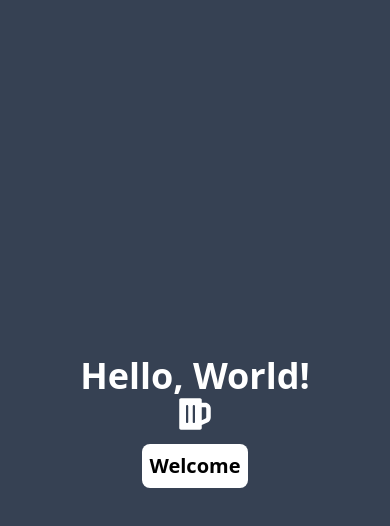
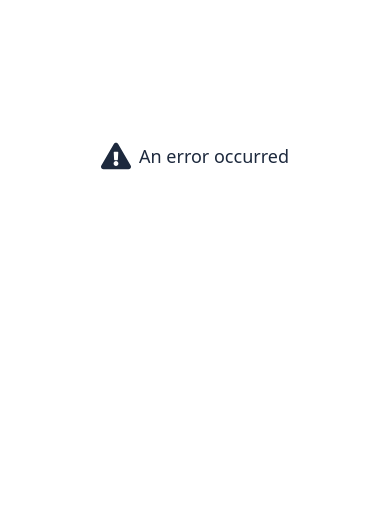
Before and after one commit to harsh4823/E-Commerce, a React (Vite) app in the folder frontend/: page / in a window 390 px wide. Shown: the top 526 px of the page. Built offline with nearby package versions, Linux system fonts and the light colour scheme.

Commit message:
start designing product card

```diff
--- a/frontend/src/App.jsx
+++ b/frontend/src/App.jsx
@@ -1,25 +1,10 @@
-import {FaBeer} from "react-icons/fa";
-import {toast, Toaster} from "react-hot-toast";
+import Products from "./Components/Products.jsx";
 
 function App() {
 
-    function handleOnClick() {
-        toast.success('Welcome to the App!',{
-            className:"text-xs"
-        });
-    }
     return(
-        <div className="text-4xl font-bold flex flex-col items-center justify-center h-screen text-white bg-gray-700">
-            <Toaster
-            gutter={1}
-            />
-            Hello, World! <FaBeer/>
-
-            <button
-                className="mt-3 text-xl bg-white rounded-lg text-black p-2 hover:cursor-pointer"
-                onClick={handleOnClick}>
-                Welcome
-            </button>
+        <div>
+           <Products/>
 
         </div>
     )
--- /dev/null
+++ b/frontend/src/Components/ProductCard.jsx
@@ -0,0 +1,9 @@
+const ProductCard = () => {
+    return(
+        <div>
+            <h1>Product</h1>
+        </div>
+    )
+}
+
+export default ProductCard;
--- /dev/null
+++ b/frontend/src/Components/Products.jsx
@@ -0,0 +1,64 @@
+import ProductCard from "./ProductCard.jsx";
+import {FaExclamationTriangle} from "react-icons/fa";
+
+const Products = () => {
+    const isLoading = false;
+    const errorMessage = "An error occurred";
+   const products = [
+        {
+            productId: 652,
+            productName: "Iphone Xs max",
+            image: "https://placehold.co/600x400",
+            description: "Experience the latest in mobile technology with advanced cameras, powerful processing, and an all-day battery.",
+            quantity: 0,
+            price: 1450.0,
+            discount: 10.0,
+            specialPrice: 1305.0,
+        },
+        {
+            productId: 654,
+            productName: "MacBook Air M2s",
+            image: "https://placehold.co/600x400",
+            description: "Ultra-thin laptop with Apple's M2 chip, providing fast performance in a lightweight, portable design.",
+            quantity: 0,
+            price: 2550.0,
+            discount: 20.0,
+            specialPrice: 2040.0,
+        }
+    ]
+
+    return(
+        <div className="lg:px-14 sm:px-8 px-4 py-14 2xl:w-[90%] 2xl:mx-auto">
+            {
+                isLoading ?
+                    <div>
+                        Its loading...
+                    </div>
+                    : errorMessage ?
+                        <div className="flex items-center justify-center h-[200px] ">
+                            <FaExclamationTriangle className="text-slate-800 text-3xl mr-2"/>
+                            <span className="text-slate-800 text-lg font-medium">
+                                {errorMessage}
+                            </span>
+                        </div>
+                    :<div className="min-h-[700px]">
+                        <div className="pb-6 pt-14 grid 2xl:grid-cols-4 lg:grid-cols-3 sm:grid-cols-2 gap-y-6 gap-x-6">
+                            {
+                                products ?
+                                    products.map((item,i)=>(
+                                        <ProductCard key={i} {...item}/>
+                                    ))
+                                    :
+                                    <div>
+                                    No Products Available
+                                    </div>
+                            }
+                        </div>
+
+                        </div>
+            }
+        </div>
+    )
+}
+
+export default Products;
```
Also changed, not shown: frontend/src/Components/Filter.jsx (added), frontend/src/Components/Pagination.jsx (added), frontend/src/Components/ProductViewModal.jsx (added).
